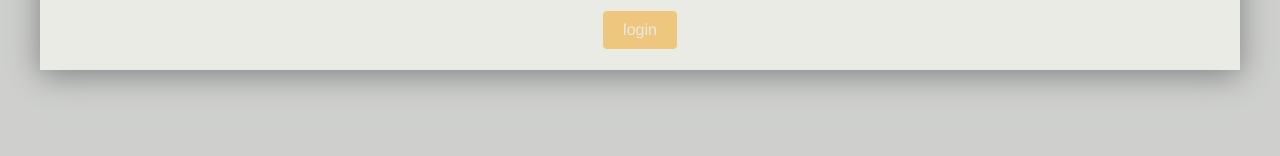
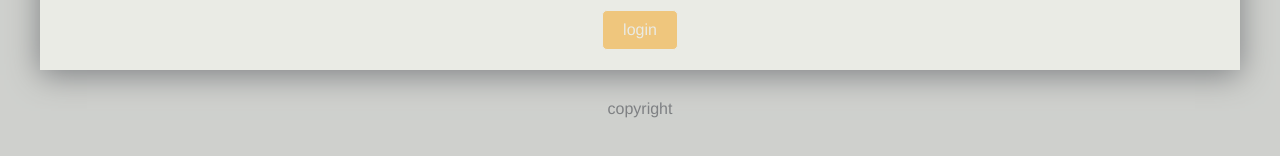
Before and after one commit to sebastien-p/twitch-unfollow-tracker, a React (Create React App) app: page /login in a window 1280 px wide. Shown: the part 278-434 px from the top of the page. Built offline with nearby package versions, Linux system fonts and the light colour scheme; what i18next-xhr-backend would draw is missing.

Commit message:
Show copyright infos

```diff
--- a/public/locales/en/translation.json
+++ b/public/locales/en/translation.json
@@ -11,5 +11,6 @@
   "name": "User name",
   "followers": "Followers",
   "unfollowers": "Unfollowers",
-  "followDate": "Follow date"
+  "followDate": "Follow date",
+  "copyright": "© 2019 fingerproof"
 }
--- /dev/null
+++ b/src/components/Copyright.tsx
@@ -0,0 +1,26 @@
+import React, { FunctionComponent } from 'react';
+import { useTranslation } from 'react-i18next';
+import styled from 'styled-components/macro';
+
+import { Header } from './Header';
+
+export type CopyrightProps = JSX.IntrinsicElements['p'];
+
+const PureCopyright: FunctionComponent<CopyrightProps> = (
+  { children, ...props }
+) => {
+  const [t] = useTranslation();
+
+  return (<p {...props}>{t('copyright')}</p>)
+}
+
+export const Copyright = styled(PureCopyright)`
+  margin: 0;
+  padding: ${({ theme }) => theme.spacing * 3}px;
+  text-align: center;
+
+  ${Header} & {
+    color: ${({ theme }) => theme.secondary1};
+    padding: 0;
+  }
+`;
--- a/src/containers/Home.tsx
+++ b/src/containers/Home.tsx
@@ -3,6 +3,7 @@ import { connect } from 'react-redux';
 
 import { State } from '../redux/store';
 import { logout, fetchUnfollowers } from '../redux/thunks';
+import { Copyright } from '../components/Copyright';
 import { NavLink } from '../components/NavLink';
 import { Button } from '../components/Button';
 import { Header } from '../components/Header';
@@ -36,6 +37,7 @@ const PureHome: FunctionComponent<Props> = (
       <Private path='/followers' component={Followers}/>
     </Routes>
     <Footer>
+      <Copyright/>
       <nav>
         <NavLink i18n='unfollowers' to='/'/>
         <NavLink i18n='followers' to='/followers'/>
--- a/src/containers/Login.tsx
+++ b/src/containers/Login.tsx
@@ -4,6 +4,7 @@ import { connect } from 'react-redux';
 
 import { State } from '../redux/store';
 import { login } from '../redux/thunks';
+import { Copyright } from '../components/Copyright';
 import { Content } from '../components/Content';
 import { Title } from '../components/Title';
 import { Field } from '../components/Field';
@@ -40,6 +41,7 @@ const PureLogin: FunctionComponent<Props> = ({ login }) => (
         <Field name='name'/>
       </Form>
     </Content>
+    <Copyright/>
   </Fragment>
 );
 
```
